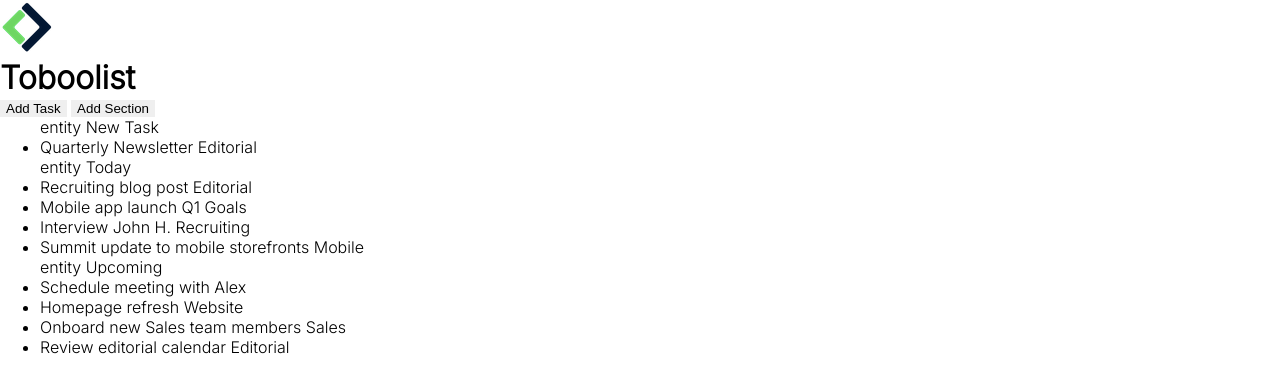
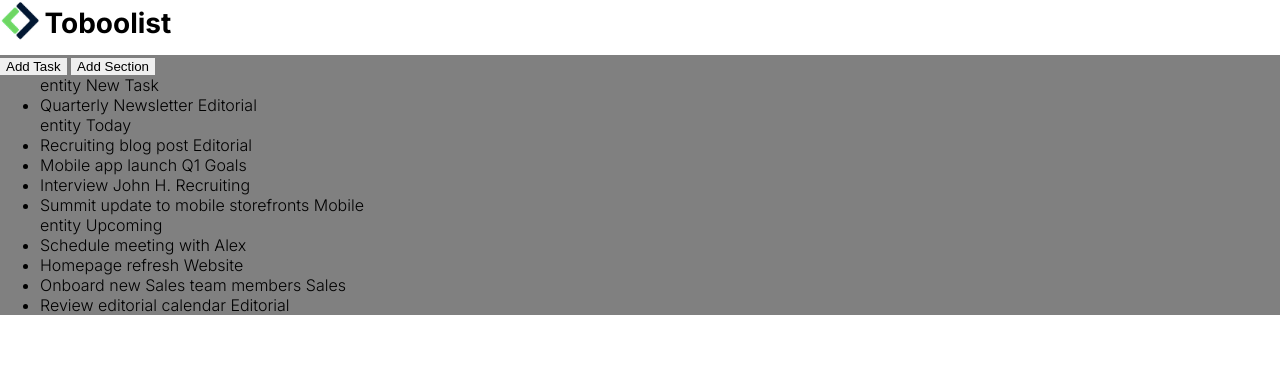
Before and after one commit to dilettamantovani/html-css-toboolist, a plain HTML site: page index.html in a window 1280 px wide. Drawn offline with Linux system fonts and the light colour scheme.

Commit message:
changed font, added header style

```diff
--- a/css/style.css
+++ b/css/style.css
@@ -7,3 +7,22 @@
 body {
     font-family: 'Inter', sans-serif;
 }
+
+#heading {
+    line-height: 40px;
+}
+
+#logo {
+    width: 40px;
+}
+
+#title {
+    display: inline-block;
+    vertical-align: 20%;
+    font-size: 28px;
+    font-weight: 700
+}
+
+main {
+    background-color: grey;
+}
--- a/index.html
+++ b/index.html
@@ -6,13 +6,18 @@
         <link rel="stylesheet" href="css/style.css">
         <link rel="preconnect" href="https://fonts.googleapis.com">
         <link rel="preconnect" href="https://fonts.gstatic.com" crossorigin>
-        <link href="https://fonts.googleapis.com/css2?family=Inter:wght@300&display=swap" rel="stylesheet">    </head>
+        <link href="https://fonts.googleapis.com/css2?family=Inter:wght@300;700;800&display=swap" rel="stylesheet">
+        </head>
+
 
     <body>
-        <header>
-            <img src="img/logo copia.png" alt="">
-            <h1>Toboolist</h1>
+        <!-- HEADING -->
+        <header id="heading">
+            <img id="logo" src="img/logo copia.png" alt="Toboolist">
+            <h1 id="title">Toboolist</h1>
         </header>
+
+
 
         <main>
             <section>
```
